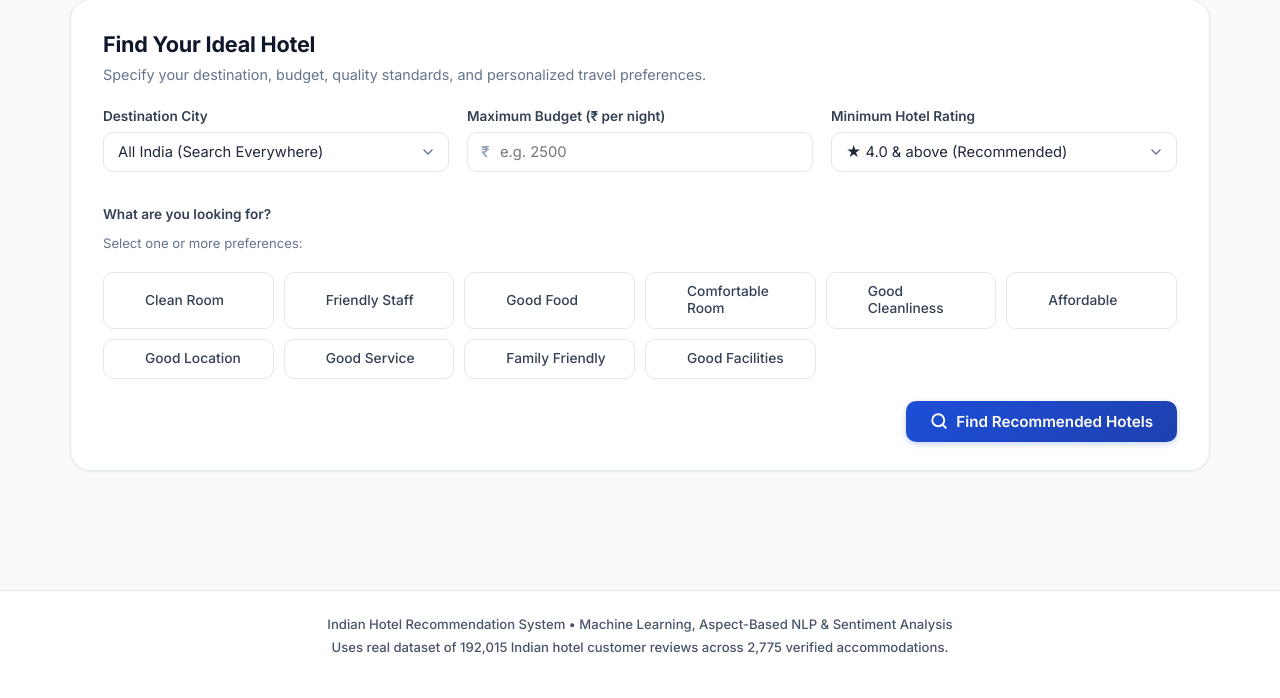
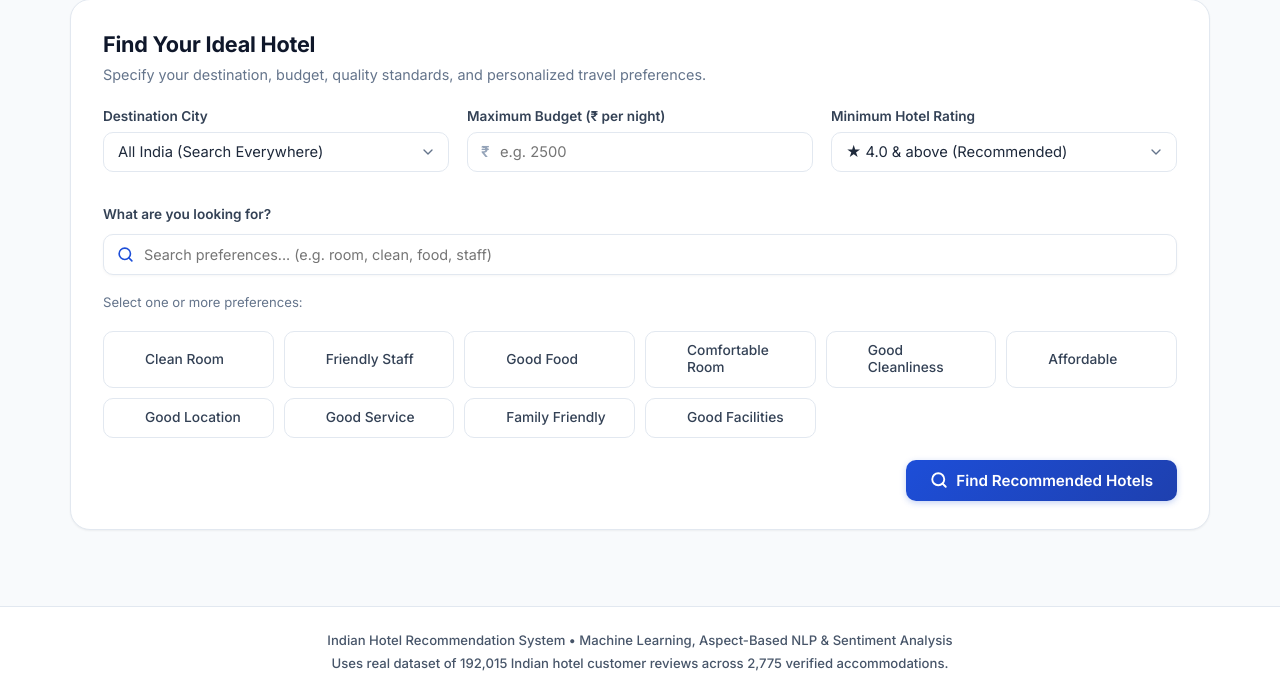
Before and after one commit to mdfardinakhtar/Hotel-Recommendation-System, a Flask app: template templates/index.html in a window 1280 px wide. Shown: the part 118-816 px from the top of the page. Before the commit the page ends 773 px from the top, so only its background shows below. Run offline with Flask 3, Linux system fonts and the light colour scheme; the template is opened without the code that fills it, so the values that code supplies are empty; parts of the project's set-up code (start-up, migrations or seed data) failed here and were passed over.

Commit message:
feat: Add real-time search filter and dedicated active selection bar for preferences

```diff
--- a/static/script.js
+++ b/static/script.js
@@ -25,6 +25,94 @@ const PREFERENCE_MAP = {
 // Set tracking active selected preference keys
 const selectedPreferences = new Set();
 
+function filterPreferenceOptions(query) {
+    const rawQuery = (query || "").trim().toLowerCase();
+    const clearBtn = document.getElementById("clear-search-btn");
+    const container = document.getElementById("preference-chips-container");
+    const noMatchesBox = document.getElementById("no-pref-matches");
+    const noMatchesQuery = document.getElementById("no-pref-query");
+    const optionsCaption = document.getElementById("pref-options-caption");
+
+    if (clearBtn) {
+        if (rawQuery.length > 0) {
+            clearBtn.classList.remove("hidden");
+        } else {
+            clearBtn.classList.add("hidden");
+        }
+    }
+
+    const cards = container ? container.querySelectorAll(".pref-card") : [];
+    let visibleCount = 0;
+
+    cards.forEach(card => {
+        const title = (card.getAttribute("data-title") || card.textContent || "").toLowerCase();
+        const key = (card.getAttribute("data-key") || "").toLowerCase().replace("_", " ");
+
+        // Match query against title or key
+        const matches = rawQuery === "" || title.includes(rawQuery) || key.includes(rawQuery);
+
+        if (matches) {
+            card.classList.remove("hidden");
+            visibleCount++;
+        } else {
+            card.classList.add("hidden");
+        }
+    });
+
+    if (noMatchesBox) {
+        if (visibleCount === 0 && rawQuery.length > 0) {
+            noMatchesBox.classList.remove("hidden");
+            if (noMatchesQuery) noMatchesQuery.textContent = rawQuery;
+            if (optionsCaption) optionsCaption.classList.add("hidden");
+        } else {
+            noMatchesBox.classList.add("hidden");
+            if (optionsCaption) optionsCaption.classList.remove("hidden");
+        }
+    }
+}
+
+function clearSearchInput() {
+    const input = document.getElementById("pref-search-input");
+    if (input) {
+        input.value = "";
+        filterPreferenceOptions("");
+        input.focus();
+    }
+}
+
+function renderSelectedSummary() {
+    const summaryContainer = document.getElementById("selected-summary-container");
+    const chipsList = document.getElementById("selected-chips-list");
+    const clearAllBtn = document.getElementById("clear-pref-btn");
+
+    if (!summaryContainer || !chipsList) return;
+
+    if (selectedPreferences.size === 0) {
+        summaryContainer.classList.add("hidden");
+        chipsList.innerHTML = "";
+        if (clearAllBtn) clearAllBtn.classList.add("hidden");
+        return;
+    }
+
+    summaryContainer.classList.remove("hidden");
+    if (clearAllBtn) clearAllBtn.classList.remove("hidden");
+
+    chipsList.innerHTML = "";
+    selectedPreferences.forEach(key => {
+        const item = PREFERENCE_MAP[key];
+        if (!item) return;
+
+        const pill = document.createElement("span");
+        pill.className = "selected-pill";
+        pill.innerHTML = `
+            <span class="selected-pill-check">✓</span>
+            <span class="selected-pill-title">${escapeHtml(item.label)}</span>
+            <button type="button" class="selected-pill-remove" onclick="togglePreference('${key}')" title="Remove ${escapeHtml(item.label)}" aria-label="Remove ${escapeHtml(item.label)}">&times;</button>
+        `;
+        chipsList.appendChild(pill);
+    });
+}
+
 function togglePreference(key) {
     if (!PREFERENCE_MAP[key]) return;
 
@@ -38,25 +126,18 @@ function togglePreference(key) {
         if (btn) btn.classList.add("selected");
     }
 
-    updatePreferenceState();
+    renderSelectedSummary();
+    updatePreferenceInput();
 }
 
 function clearAllPreferences() {
     selectedPreferences.clear();
     document.querySelectorAll(".pref-card").forEach(btn => btn.classList.remove("selected"));
-    updatePreferenceState();
+    renderSelectedSummary();
+    updatePreferenceInput();
 }
 
-function updatePreferenceState() {
-    const clearBtn = document.getElementById("clear-pref-btn");
-    if (clearBtn) {
-        if (selectedPreferences.size > 0) {
-            clearBtn.classList.remove("hidden");
-        } else {
-            clearBtn.classList.add("hidden");
-        }
-    }
-
+function updatePreferenceInput() {
     const prefInput = document.getElementById("preference");
     if (prefInput) {
         if (selectedPreferences.size > 0) {
--- a/static/style.css
+++ b/static/style.css
@@ -351,6 +351,158 @@ body {
     background-color: var(--primary-600);
     border-color: var(--primary-600);
     color: var(--white);
+}
+
+/* Search Bar inside Preference Section */
+.pref-search-wrapper {
+    position: relative;
+    display: flex;
+    align-items: center;
+    margin-bottom: 12px;
+}
+
+.pref-search-icon {
+    position: absolute;
+    left: 14px;
+    color: var(--primary-600);
+    display: flex;
+    align-items: center;
+    pointer-events: none;
+}
+
+.pref-search-input {
+    width: 100%;
+    padding: 11px 36px 11px 40px;
+    font-family: inherit;
+    font-size: 0.9rem;
+    border: 1.5px solid var(--neutral-200);
+    border-radius: var(--radius-md);
+    background-color: var(--white);
+    color: var(--neutral-800);
+    box-shadow: 0 1px 3px rgba(0, 0, 0, 0.04);
+    transition: all 0.2s ease;
+    outline: none;
+}
+
+.pref-search-input:focus {
+    border-color: var(--primary-600);
+    box-shadow: 0 0 0 3px rgba(37, 99, 235, 0.15);
+}
+
+.pref-search-clear {
+    position: absolute;
+    right: 12px;
+    background: none;
+    border: none;
+    font-size: 1.25rem;
+    color: var(--neutral-400);
+    cursor: pointer;
+    padding: 2px 6px;
+    line-height: 1;
+    border-radius: 4px;
+    transition: color 0.15s ease;
+}
+
+.pref-search-clear:hover {
+    color: var(--neutral-800);
+}
+
+/* Selected Summary Bar */
+.selected-summary-container {
+    display: flex;
+    align-items: center;
+    flex-wrap: wrap;
+    gap: 8px;
+    margin-bottom: 14px;
+    padding: 10px 14px;
+    background-color: var(--primary-50);
+    border: 1px solid var(--primary-200);
+    border-radius: var(--radius-md);
+}
+
+.selected-summary-label {
+    font-size: 0.78rem;
+    font-weight: 700;
+    color: var(--primary-800);
+    text-transform: uppercase;
+    letter-spacing: 0.04em;
+    flex-shrink: 0;
+}
+
+.selected-chips-list {
+    display: flex;
+    flex-wrap: wrap;
+    gap: 6px;
+}
+
+.selected-pill {
+    display: inline-flex;
+    align-items: center;
+    gap: 6px;
+    background-color: var(--white);
+    border: 1.5px solid var(--primary-600);
+    color: var(--primary-700);
+    padding: 4px 10px;
+    border-radius: 999px;
+    font-size: 0.8rem;
+    font-weight: 600;
+    box-shadow: 0 1px 2px rgba(29, 78, 216, 0.1);
+}
+
+.selected-pill-check {
+    font-size: 0.78rem;
+    color: var(--primary-600);
+    font-weight: 800;
+}
+
+.selected-pill-remove {
+    background: none;
+    border: none;
+    color: var(--neutral-400);
+    font-size: 1.1rem;
+    line-height: 1;
+    cursor: pointer;
+    padding: 0 2px;
+    border-radius: 50%;
+    display: inline-flex;
+    align-items: center;
+    justify-content: center;
+    transition: color 0.15s ease;
+}
+
+.selected-pill-remove:hover {
+    color: var(--accent-red);
+}
+
+/* Empty search filter notice */
+.no-pref-matches {
+    padding: 16px;
+    text-align: center;
+    color: var(--neutral-500);
+    font-size: 0.88rem;
+    background-color: var(--neutral-100);
+    border: 1px dashed var(--neutral-300);
+    border-radius: var(--radius-md);
+    margin-bottom: 12px;
+}
+
+.no-pref-matches p {
+    margin-bottom: 4px;
+}
+
+.btn-text {
+    background: none;
+    border: none;
+    color: var(--primary-600);
+    font-weight: 600;
+    font-family: inherit;
+    font-size: 0.85rem;
+    cursor: pointer;
+    text-decoration: underline;
+}
+
+.btn-text:hover {
+    color: var(--primary-800);
 }
 
 .pref-title {
--- a/templates/index.html
+++ b/templates/index.html
@@ -84,55 +84,95 @@
             <!-- Preference Selection Section -->
             <div class="form-group preference-section">
                 <div class="preference-header-row">
-                    <label class="preference-label">What are you looking for?</label>
+                    <label class="preference-label" for="pref-search-input">What are you looking for?</label>
                     <button type="button" id="clear-pref-btn" class="clear-all-btn hidden" onclick="clearAllPreferences()">
                         Clear All
                     </button>
                 </div>
-                <p class="preference-subtitle">Select one or more preferences:</p>
+
+                <!-- Modern Search Bar to Filter Preference Options -->
+                <div class="pref-search-wrapper">
+                    <span class="pref-search-icon">
+                        <svg width="17" height="17" viewBox="0 0 24 24" fill="none" stroke="currentColor" stroke-width="2.3" stroke-linecap="round" stroke-linejoin="round">
+                            <circle cx="11" cy="11" r="8"></circle>
+                            <line x1="21" y1="21" x2="16.65" y2="16.65"></line>
+                        </svg>
+                    </span>
+                    <input
+                        type="text"
+                        id="pref-search-input"
+                        class="pref-search-input"
+                        placeholder="Search preferences... (e.g. room, clean, food, staff)"
+                        autocomplete="off"
+                        aria-label="Filter available preference options"
+                        oninput="filterPreferenceOptions(this.value)"
+                    >
+                    <button
+                        type="button"
+                        id="clear-search-btn"
+                        class="pref-search-clear hidden"
+                        onclick="clearSearchInput()"
+                        aria-label="Clear preference search filter"
+                        title="Clear search filter"
+                    >&times;</button>
+                </div>
+
+                <!-- Selected Preferences Summary Bar (Shown when >= 1 option selected) -->
+                <div id="selected-summary-container" class="selected-summary-container hidden">
+                    <span class="selected-summary-label">Selected:</span>
+                    <div id="selected-chips-list" class="selected-chips-list"></div>
+                </div>
+
+                <p class="preference-subtitle" id="pref-options-caption">Select one or more preferences:</p>
 
                 <!-- Selectable Preference Chips Grid -->
                 <div class="preference-chips-grid" id="preference-chips-container">
-                    <button type="button" class="pref-card" data-key="clean_room" onclick="togglePreference('clean_room')">
+                    <button type="button" class="pref-card" data-key="clean_room" data-title="Clean Room" onclick="togglePreference('clean_room')">
                         <span class="pref-check"><svg width="12" height="12" viewBox="0 0 24 24" fill="none" stroke="currentColor" stroke-width="3" stroke-linecap="round" stroke-linejoin="round"><polyline points="20 6 9 17 4 12"></polyline></svg></span>
                         <span class="pref-title">Clean Room</span>
                     </button>
-                    <button type="button" class="pref-card" data-key="friendly_staff" onclick="togglePreference('friendly_staff')">
+                    <button type="button" class="pref-card" data-key="friendly_staff" data-title="Friendly Staff" onclick="togglePreference('friendly_staff')">
                         <span class="pref-check"><svg width="12" height="12" viewBox="0 0 24 24" fill="none" stroke="currentColor" stroke-width="3" stroke-linecap="round" stroke-linejoin="round"><polyline points="20 6 9 17 4 12"></polyline></svg></span>
                         <span class="pref-title">Friendly Staff</span>
                     </button>
-                    <button type="button" class="pref-card" data-key="good_food" onclick="togglePreference('good_food')">
+                    <button type="button" class="pref-card" data-key="good_food" data-title="Good Food" onclick="togglePreference('good_food')">
                         <span class="pref-check"><svg width="12" height="12" viewBox="0 0 24 24" fill="none" stroke="currentColor" stroke-width="3" stroke-linecap="round" stroke-linejoin="round"><polyline points="20 6 9 17 4 12"></polyline></svg></span>
                         <span class="pref-title">Good Food</span>
                     </button>
-                    <button type="button" class="pref-card" data-key="comfortable_room" onclick="togglePreference('comfortable_room')">
+                    <button type="button" class="pref-card" data-key="comfortable_room" data-title="Comfortable Room" onclick="togglePreference('comfortable_room')">
                         <span class="pref-check"><svg width="12" height="12" viewBox="0 0 24 24" fill="none" stroke="currentColor" stroke-width="3" stroke-linecap="round" stroke-linejoin="round"><polyline points="20 6 9 17 4 12"></polyline></svg></span>
                         <span class="pref-title">Comfortable Room</span>
                     </button>
-                    <button type="button" class="pref-card" data-key="good_cleanliness" onclick="togglePreference('good_cleanliness')">
+                    <button type="button" class="pref-card" data-key="good_cleanliness" data-title="Good Cleanliness" onclick="togglePreference('good_cleanliness')">
                         <span class="pref-check"><svg width="12" height="12" viewBox="0 0 24 24" fill="none" stroke="currentColor" stroke-width="3" stroke-linecap="round" stroke-linejoin="round"><polyline points="20 6 9 17 4 12"></polyline></svg></span>
                         <span class="pref-title">Good Cleanliness</span>
                     </button>
-                    <button type="button" class="pref-card" data-key="affordable" onclick="togglePreference('affordable')">
+                    <button type="button" class="pref-card" data-key="affordable" data-title="Affordable" onclick="togglePreference('affordable')">
                         <span class="pref-check"><svg width="12" height="12" viewBox="0 0 24 24" fill="none" stroke="currentColor" stroke-width="3" stroke-linecap="round" stroke-linejoin="round"><polyline points="20 6 9 17 4 12"></polyline></svg></span>
                         <span class="pref-title">Affordable</span>
                     </button>
-                    <button type="button" class="pref-card" data-key="good_location" onclick="togglePreference('good_location')">
+                    <button type="button" class="pref-card" data-key="good_location" data-title="Good Location" onclick="togglePreference('good_location')">
                         <span class="pref-check"><svg width="12" height="12" viewBox="0 0 24 24" fill="none" stroke="currentColor" stroke-width="3" stroke-linecap="round" stroke-linejoin="round"><polyline points="20 6 9 17 4 12"></polyline></svg></span>
                         <span class="pref-title">Good Location</span>
                     </button>
-                    <button type="button" class="pref-card" data-key="good_service" onclick="togglePreference('good_service')">
+                    <button type="button" class="pref-card" data-key="good_service" data-title="Good Service" onclick="togglePreference('good_service')">
                         <span class="pref-check"><svg width="12" height="12" viewBox="0 0 24 24" fill="none" stroke="currentColor" stroke-width="3" stroke-linecap="round" stroke-linejoin="round"><polyline points="20 6 9 17 4 12"></polyline></svg></span>
                         <span class="pref-title">Good Service</span>
                     </button>
-                    <button type="button" class="pref-card" data-key="family_friendly" onclick="togglePreference('family_friendly')">
+                    <button type="button" class="pref-card" data-key="family_friendly" data-title="Family Friendly" onclick="togglePreference('family_friendly')">
                         <span class="pref-check"><svg width="12" height="12" viewBox="0 0 24 24" fill="none" stroke="currentColor" stroke-width="3" stroke-linecap="round" stroke-linejoin="round"><polyline points="20 6 9 17 4 12"></polyline></svg></span>
                         <span class="pref-title">Family Friendly</span>
                     </button>
-                    <button type="button" class="pref-card" data-key="good_facilities" onclick="togglePreference('good_facilities')">
+                    <button type="button" class="pref-card" data-key="good_facilities" data-title="Good Facilities" onclick="togglePreference('good_facilities')">
                         <span class="pref-check"><svg width="12" height="12" viewBox="0 0 24 24" fill="none" stroke="currentColor" stroke-width="3" stroke-linecap="round" stroke-linejoin="round"><polyline points="20 6 9 17 4 12"></polyline></svg></span>
                         <span class="pref-title">Good Facilities</span>
                     </button>
+                </div>
+
+                <!-- Empty search result state for preference filter -->
+                <div id="no-pref-matches" class="no-pref-matches hidden">
+                    <p>No preference options match "<span id="no-pref-query"></span>".</p>
+                    <button type="button" class="btn-text" onclick="clearSearchInput()">Show all options</button>
                 </div>
 
                 <!-- Hidden input maintaining backwards compatibility with any existing form listeners -->
```
